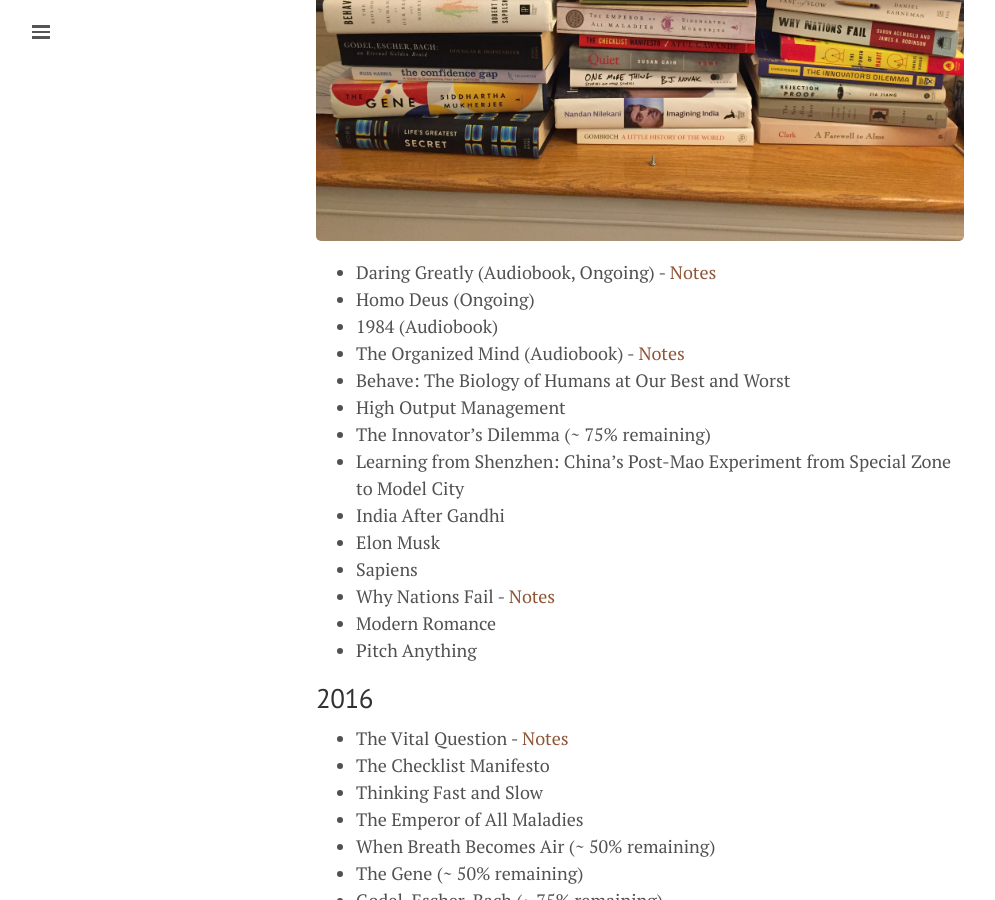
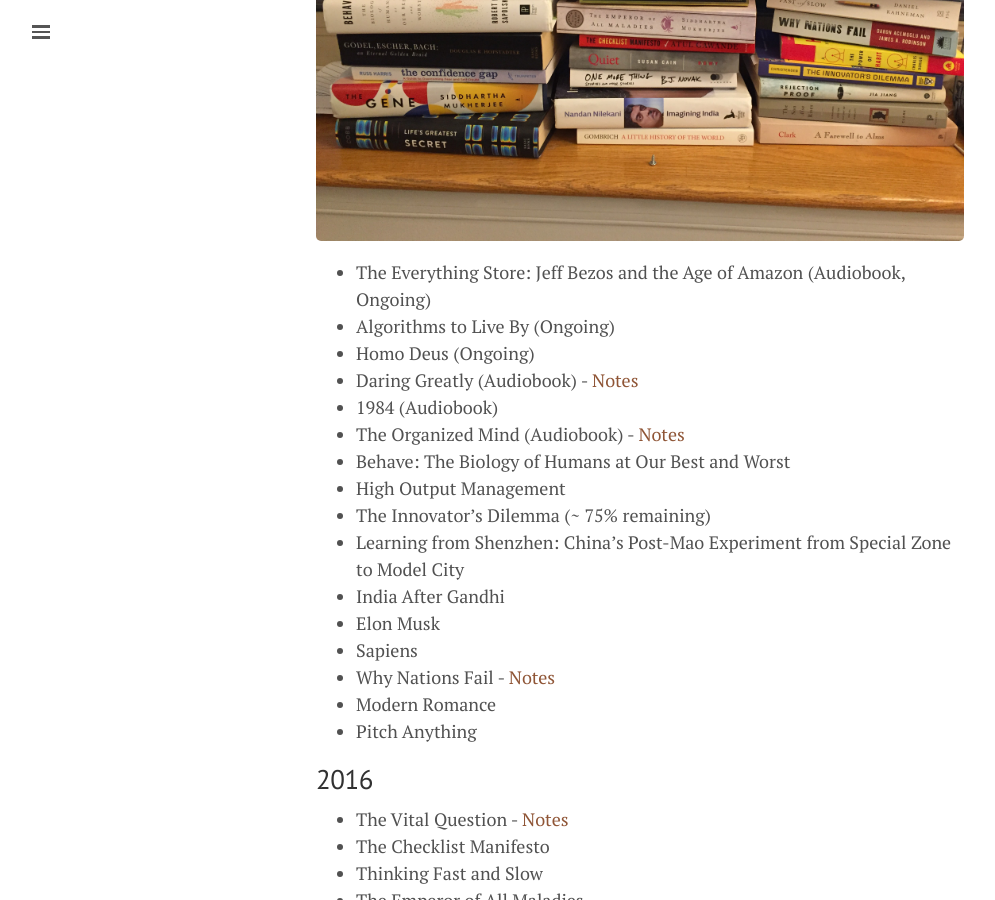
Before and after one commit to hardikp/hardikp.github.io, a Jekyll site: the page built from books.md, in a window 1280 px wide and 900 px high, scrolled down 731 px. Shown: the whole window, without its empty margins (0-995 px from the left). Built offline with Jekyll 4.4.1, drawn with Linux system fonts in a browser that asks for light colours.

Commit message:
Updating books

```diff
--- a/_config.yml
+++ b/_config.yml
@@ -24,6 +24,7 @@
     - https://www.quora.com/profile/Hardik-Patel-8
     - https://angel.co/hardikp
     - https://21.co/hardikp
+    - https://slides.com/hardikp
 
 # Build settings
 markdown: kramdown
--- a/books.md
+++ b/books.md
@@ -14,8 +14,10 @@
 
 ## 2017
 <img src="/assets/books-2017.JPG">
-* Daring Greatly (Audiobook, Ongoing) - [Notes](/books/daring_greatly)
+* The Everything Store: Jeff Bezos and the Age of Amazon (Audiobook, Ongoing)
+* Algorithms to Live By (Ongoing)
 * Homo Deus (Ongoing)
+* Daring Greatly (Audiobook) - [Notes](/books/daring_greatly)
 * 1984 (Audiobook)
 * The Organized Mind (Audiobook) - [Notes](/books/organized_mind)
 * Behave: The Biology of Humans at Our Best and Worst
```
Also changed, not shown: booknotes/daring_greatly.md (+1 -0 lines).
